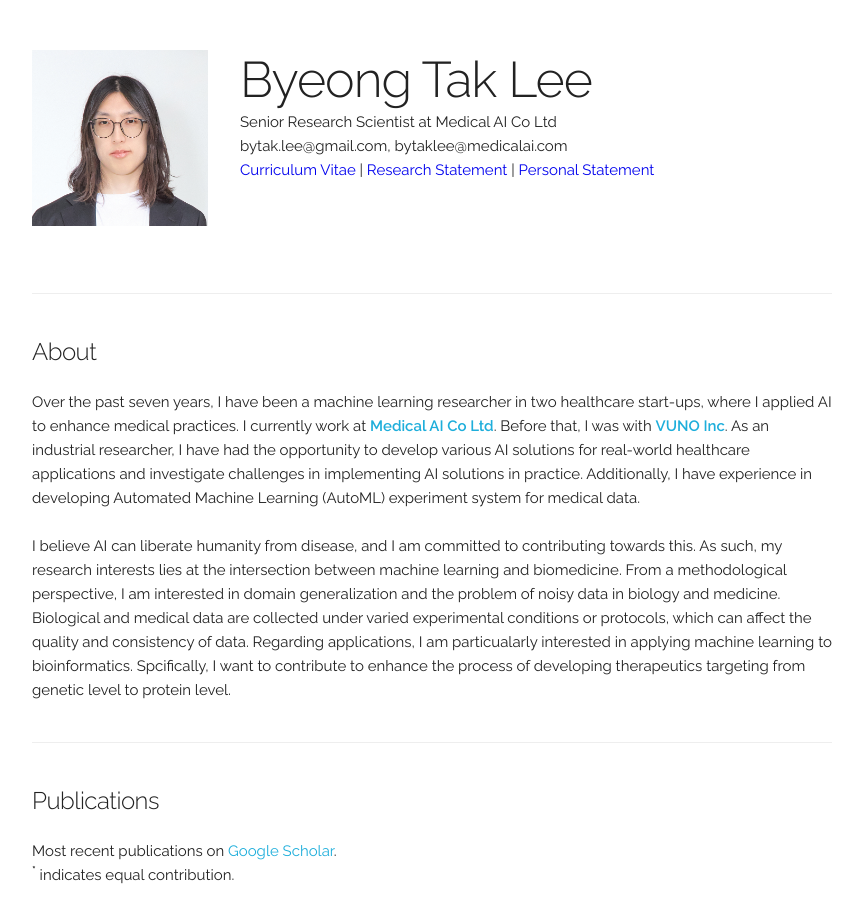
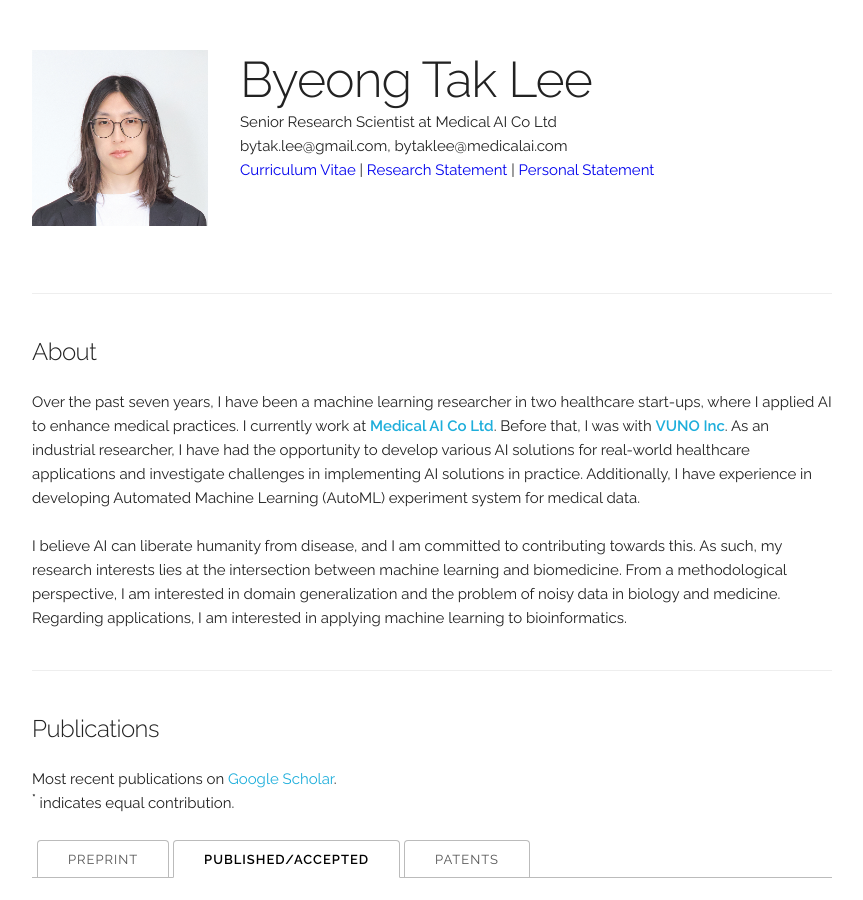
Before and after one commit to byeongtak/byeongtak.github.io, a Jekyll site: the page built from index.html, in a window 1280 px wide and 900 px high. Shown: the whole window, without its empty margins (208-1071 px from the left). Built offline with Jekyll 4.4.1, drawn with Linux system fonts in a browser that asks for light colours.

Commit message:
Update index.html

```diff
--- a/index.html
+++ b/index.html
@@ -24,9 +24,7 @@
 	I believe AI can liberate humanity from disease, and I am committed to contributing towards this.
 	As such, my research interests lies at the intersection between machine learning and biomedicine.
 	From a methodological perspective, I am interested in domain generalization and the problem of noisy data in biology and medicine.
-	Biological and medical data are collected under varied experimental conditions or protocols, which can affect the quality and consistency of data.
-	Regarding applications, I am particualarly interested in applying machine learning to bioinformatics.
-	Spcifically, I want to contribute to enhance the process of developing therapeutics targeting from genetic level to protein level.
+	Regarding applications, I am interested in applying machine learning to bioinformatics.
 </div>
 
 <!-- ========== Education ========== -->
```
